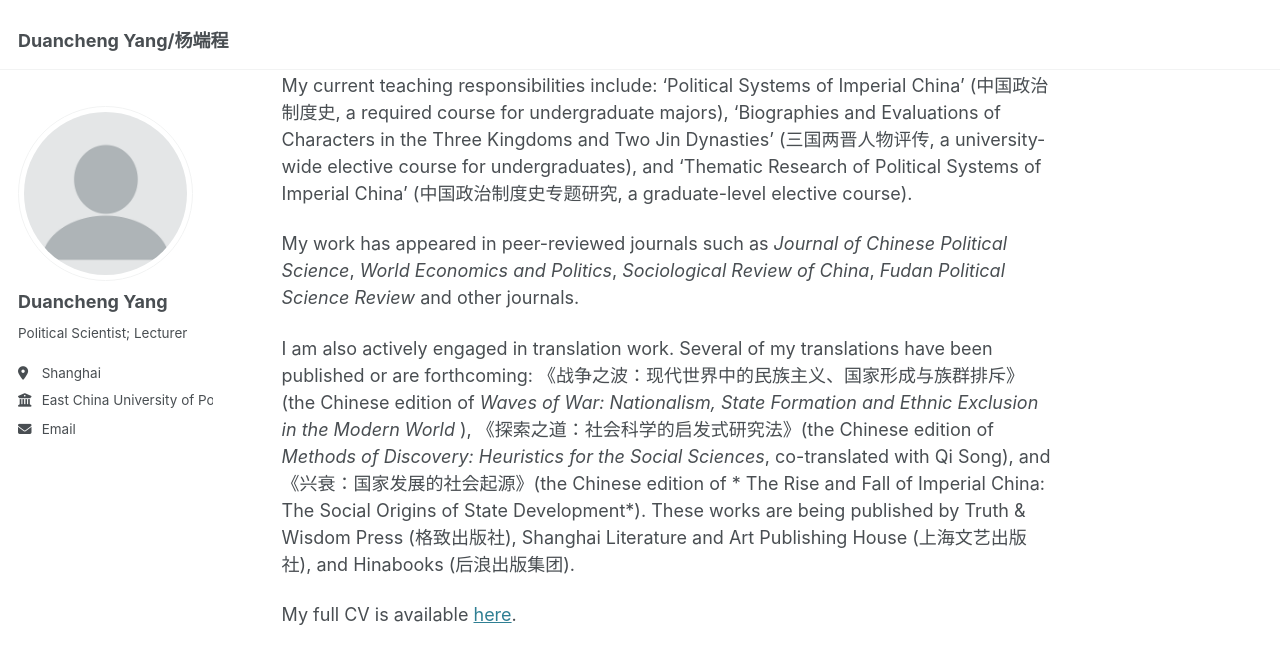
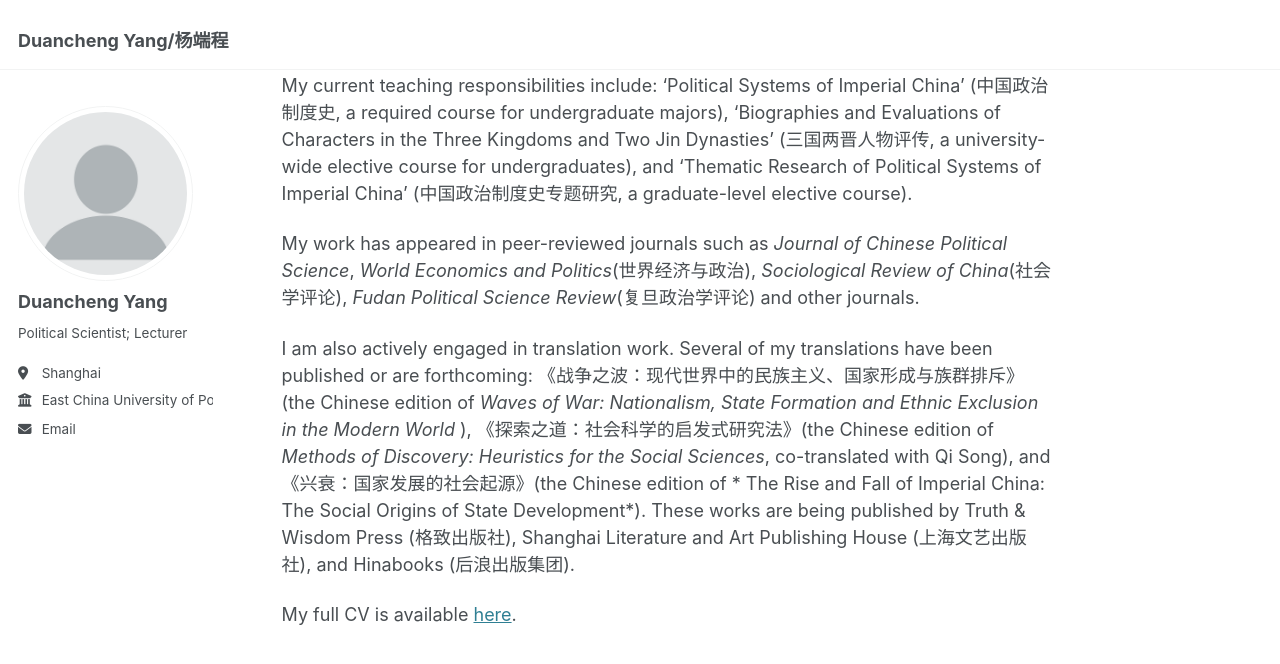
Before and after one commit to DCYeo/dcyeo.github.io, a Jekyll site: the page built from _pages/about.md, in a window 1280 px wide and 900 px high, scrolled down 484 px. Shown: the top 664 px of the window. Built offline with Jekyll 4.4.1, drawn with Linux system fonts in a browser that asks for light colours.

Commit message:
Update about.md

```diff
--- a/_pages/about.md
+++ b/_pages/about.md
@@ -18,7 +18,7 @@ Now I’m a lecturer at School of Government, East University of Political Scien
 
 My current teaching responsibilities include: 'Political Systems of Imperial China' (中国政治制度史, a required course for undergraduate majors), 'Biographies and Evaluations of Characters in the Three Kingdoms and Two Jin Dynasties' (三国两晋人物评传, a university-wide elective course for undergraduates), and 'Thematic Research of Political Systems of Imperial China' (中国政治制度史专题研究, a graduate-level elective course).
 
-My work has appeared in peer-reviewed journals such as *Journal of Chinese Political Science*, *World Economics and Politics*, *Sociological Review of China*, *Fudan Political Science Review* and other journals.
+My work has appeared in peer-reviewed journals such as *Journal of Chinese Political Science*, *World Economics and Politics*(世界经济与政治), *Sociological Review of China*(社会学评论), *Fudan Political Science Review*(复旦政治学评论) and other journals.
 
 I am also actively engaged in translation work. Several of my translations have been published or are forthcoming: 《战争之波：现代世界中的民族主义、国家形成与族群排斥》(the Chinese edition of *Waves of War: Nationalism, State Formation and Ethnic Exclusion in the Modern World* ), 《探索之道：社会科学的启发式研究法》(the Chinese edition of *Methods of Discovery: Heuristics for the Social Sciences*, co-translated with Qi Song), and 《兴衰：国家发展的社会起源》(the Chinese edition of * The Rise and Fall of Imperial China: The Social Origins of State Development*). These works are being published by Truth & Wisdom Press (格致出版社), Shanghai Literature and Art Publishing House (上海文艺出版社), and Hinabooks (后浪出版集团).
 
```
